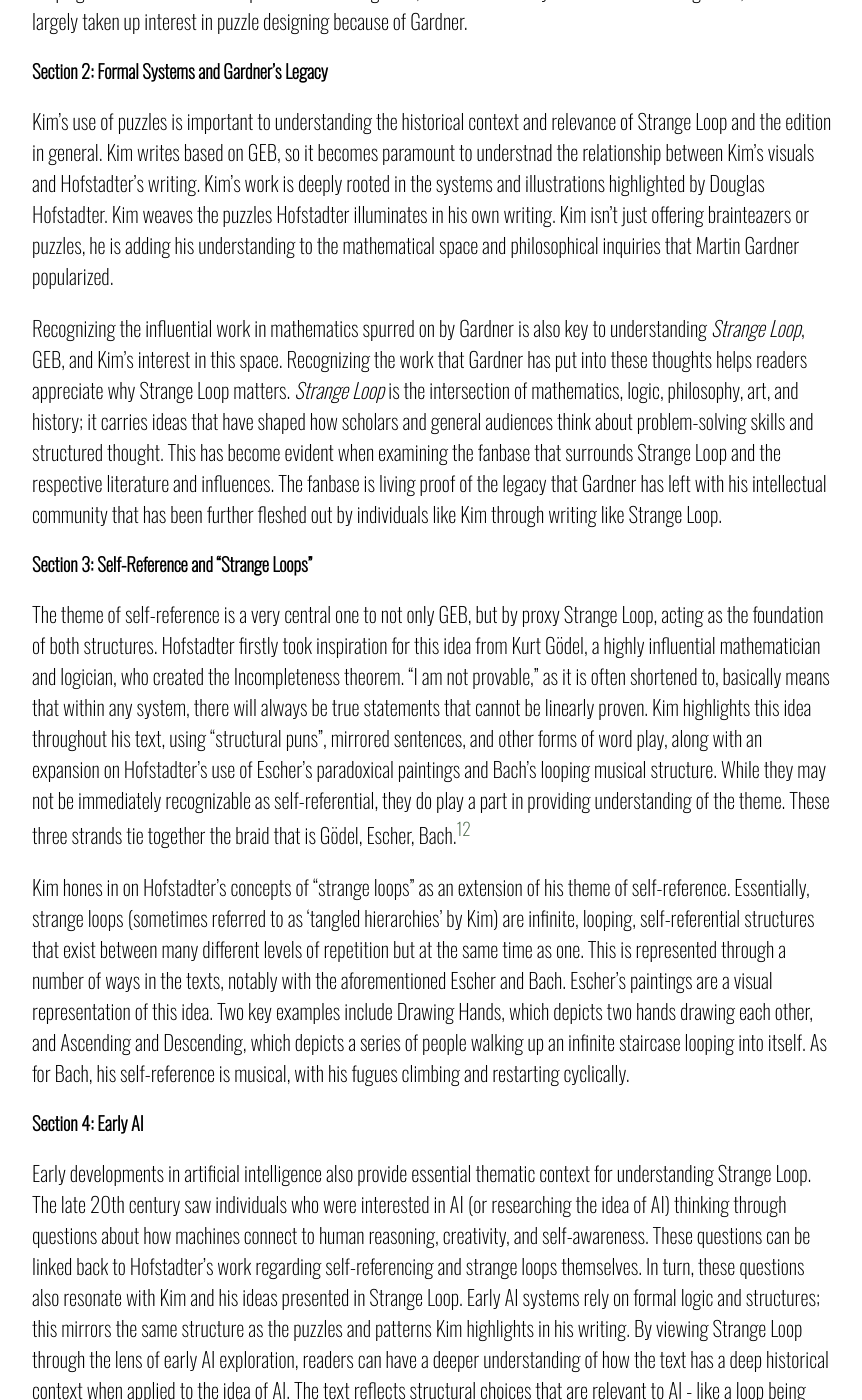
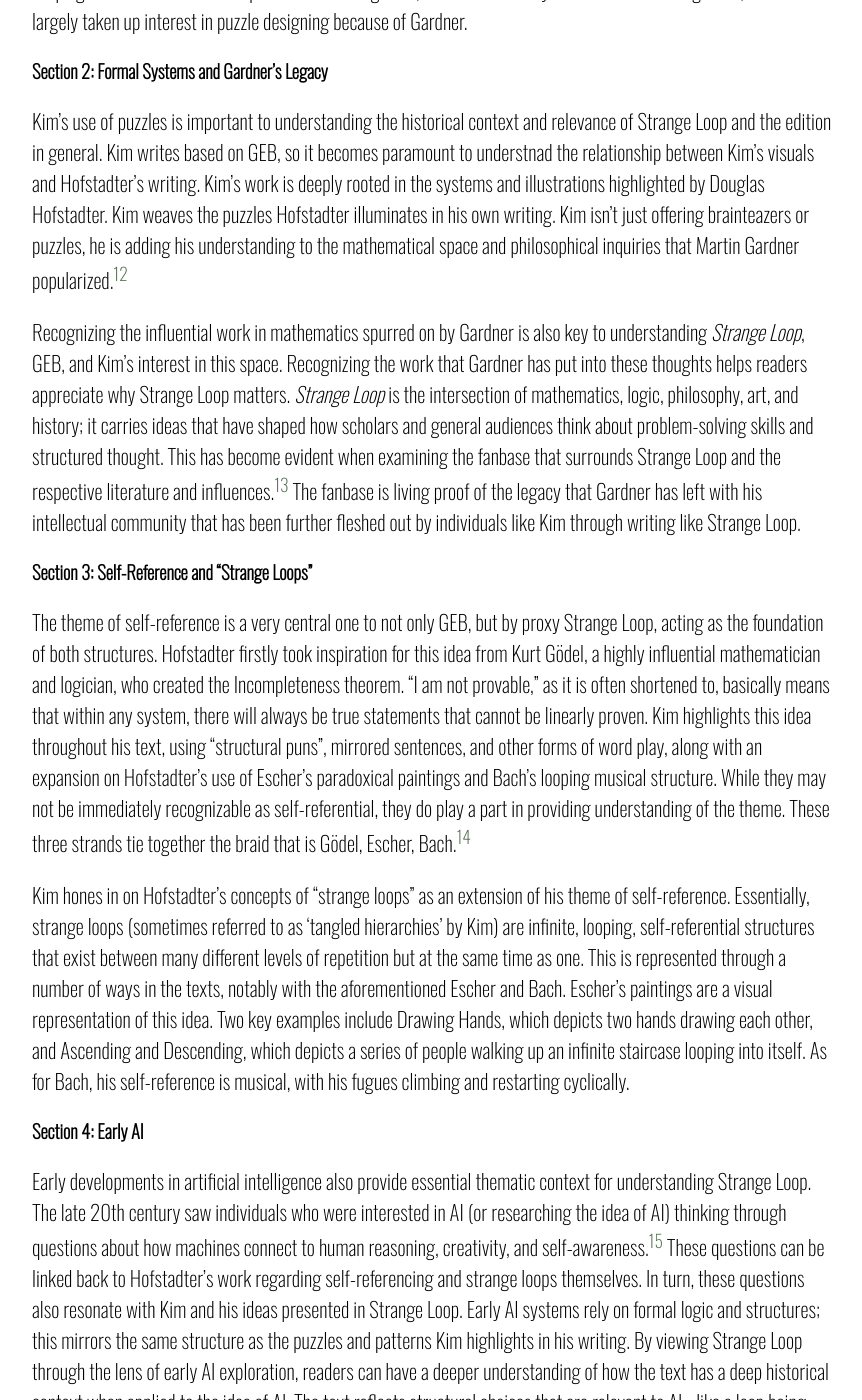
Before and after one commit to victoryang-stack/StrangeLoop, a Jekyll site: the page built from index.markdown, in a window 1280 px wide and 1400 px high, scrolled down 9587 px. Shown: the whole window, without its empty margins (208-1070 px from the left). Built offline with Jekyll 4.4.1, drawn with Linux system fonts in a browser that asks for light colours; some of the changed text lies outside the part shown.

Commit message:
Added Julia's changes to footnotes and sections

```diff
--- a/index.markdown
+++ b/index.markdown
@@ -120,19 +120,19 @@ As for Martin Gardner, through his decades-long work in Mathematical Games, he i
 
 ### Section 2: Formal Systems and Gardner’s Legacy
 
-Kim’s use of puzzles is important to understanding the historical context and relevance of Strange Loop and the edition in general. Kim writes based on GEB, so it becomes paramount to understnad the relationship between Kim's visuals and Hofstadter's writing. Kim’s work is deeply rooted in the systems and illustrations highlighted by Douglas Hofstadter. Kim weaves the puzzles Hofstadter illuminates in his own writing. Kim isn’t just offering brainteazers or puzzles, he is adding his understanding to the mathematical space and philosophical inquiries that Martin Gardner popularized.
+Kim’s use of puzzles is important to understanding the historical context and relevance of Strange Loop and the edition in general. Kim writes based on GEB, so it becomes paramount to understnad the relationship between Kim's visuals and Hofstadter's writing. Kim’s work is deeply rooted in the systems and illustrations highlighted by Douglas Hofstadter. Kim weaves the puzzles Hofstadter illuminates in his own writing. Kim isn’t just offering brainteazers or puzzles, he is adding his understanding to the mathematical space and philosophical inquiries that Martin Gardner popularized.[^12]
 
-Recognizing the influential work in mathematics spurred on by Gardner is also key to understanding *Strange Loop*, GEB, and Kim’s interest in this space. Recognizing the work that Gardner has put into these thoughts helps readers appreciate why Strange Loop matters. *Strange Loop* is the intersection of mathematics, logic, philosophy, art, and history; it carries ideas that have shaped how scholars and general audiences think about problem-solving skills and structured thought. This has become evident when examining the fanbase that surrounds Strange Loop and the respective literature and influences. The fanbase is living proof of the legacy that Gardner has left with his intellectual community that has been further fleshed out by individuals like Kim through writing like Strange Loop.
+Recognizing the influential work in mathematics spurred on by Gardner is also key to understanding *Strange Loop*, GEB, and Kim’s interest in this space. Recognizing the work that Gardner has put into these thoughts helps readers appreciate why Strange Loop matters. *Strange Loop* is the intersection of mathematics, logic, philosophy, art, and history; it carries ideas that have shaped how scholars and general audiences think about problem-solving skills and structured thought. This has become evident when examining the fanbase that surrounds Strange Loop and the respective literature and influences.[^13] The fanbase is living proof of the legacy that Gardner has left with his intellectual community that has been further fleshed out by individuals like Kim through writing like Strange Loop.
 
 ### Section 3: Self-Reference and “Strange Loops”
 
-The theme of self-reference is a very central one to not only GEB, but by proxy Strange Loop, acting as the foundation of both structures. Hofstadter firstly took inspiration for this idea from Kurt Gödel, a highly influential mathematician and logician, who created the Incompleteness theorem. “I am not provable,” as it is often shortened to, basically means that within any system, there will always be true statements that cannot be linearly proven. Kim highlights this idea throughout his text, using “structural puns”, mirrored sentences, and other forms of word play, along with an expansion on Hofstadter’s use of Escher’s paradoxical paintings and Bach’s looping musical structure. While they may not be immediately recognizable as self-referential, they do play a part in providing understanding of the theme. These three strands tie together the braid that is Gödel, Escher, Bach.[^12]
+The theme of self-reference is a very central one to not only GEB, but by proxy Strange Loop, acting as the foundation of both structures. Hofstadter firstly took inspiration for this idea from Kurt Gödel, a highly influential mathematician and logician, who created the Incompleteness theorem. “I am not provable,” as it is often shortened to, basically means that within any system, there will always be true statements that cannot be linearly proven. Kim highlights this idea throughout his text, using “structural puns”, mirrored sentences, and other forms of word play, along with an expansion on Hofstadter’s use of Escher’s paradoxical paintings and Bach’s looping musical structure. While they may not be immediately recognizable as self-referential, they do play a part in providing understanding of the theme. These three strands tie together the braid that is Gödel, Escher, Bach.[^14]
 
 Kim hones in on Hofstadter’s concepts of “strange loops” as an extension of his theme of self-reference. Essentially, strange loops (sometimes referred to as ‘tangled hierarchies’ by Kim) are infinite, looping, self-referential structures that exist between many different levels of repetition but at the same time as one. This is represented through a number of ways in the texts, notably with the aforementioned Escher and Bach. Escher’s paintings are a visual representation of this idea. Two key examples include Drawing Hands, which depicts two hands drawing each other, and Ascending and Descending, which depicts a series of people walking up an infinite staircase looping into itself. As for Bach, his self-reference is musical, with his fugues climbing and restarting cyclically.
 
 ### Section 4: Early AI
 
-Early developments in artificial intelligence also provide essential thematic context for understanding Strange Loop. The late 20th century saw individuals who were interested in AI (or researching the idea of AI) thinking through questions about how machines connect to human reasoning, creativity, and self-awareness. These questions can be linked back to Hofstadter’s work regarding self-referencing and strange loops themselves. In turn, these questions also resonate with Kim and his ideas presented in Strange Loop. Early AI systems rely on formal logic and structures; this mirrors the same structure as the puzzles and patterns Kim highlights in his writing. By viewing Strange Loop through the lens of early AI exploration, readers can have a deeper understanding of how the text has a deep historical context when applied to the idea of AI. The text reflects structural choices that are relevant to AI - like a loop being capable of examining itself. Importantly, Hofstadter sees the formal structures of artificial intelligence at this time as a source of self-reflection and of inspiration rather than as an intellectual shortcut.
+Early developments in artificial intelligence also provide essential thematic context for understanding Strange Loop. The late 20th century saw individuals who were interested in AI (or researching the idea of AI) thinking through questions about how machines connect to human reasoning, creativity, and self-awareness.[^15] These questions can be linked back to Hofstadter’s work regarding self-referencing and strange loops themselves. In turn, these questions also resonate with Kim and his ideas presented in Strange Loop. Early AI systems rely on formal logic and structures; this mirrors the same structure as the puzzles and patterns Kim highlights in his writing. By viewing Strange Loop through the lens of early AI exploration, readers can have a deeper understanding of how the text has a deep historical context when applied to the idea of AI. The text reflects structural choices that are relevant to AI - like a loop being capable of examining itself. Importantly, Hofstadter sees the formal structures of artificial intelligence at this time as a source of self-reflection and of inspiration rather than as an intellectual shortcut.
 
 ### Conclusion / Why This Edition Is Necessary Today
 
@@ -206,4 +206,7 @@ _Please leave this credit (eliminating this italicized part)_
 [^9]: Game Thinking TV, How AI Pioneer Doug Hofstadter Wrote Gödel, Escher, Bach.
 [^10]: Mulcahy and Richards, "Let the Games Continue," pp. 1-2.
 [^11]: Game Thinking TV, How AI Pioneer Doug Hofstadter Wrote Gödel, Escher, Bach; Mirsky, "Remembering Martin Gardner with Douglas Hofstadter."
-[^12]: Game Thinking TV, How AI Pioneer Doug Hofstadter Wrote Gödel, Escher, Bach.
+[^12]: Gardner, “Mathematical Games.”
+[^13]: Fandom, “Gödel, Escher, Bach Wiki.”
+[^14]: Game Thinking TV, How AI Pioneer Doug Hofstadter Wrote Gödel, Escher, Bach.
+[^15]: Peters, et al. “AI and the Future of Humanity.”
```
